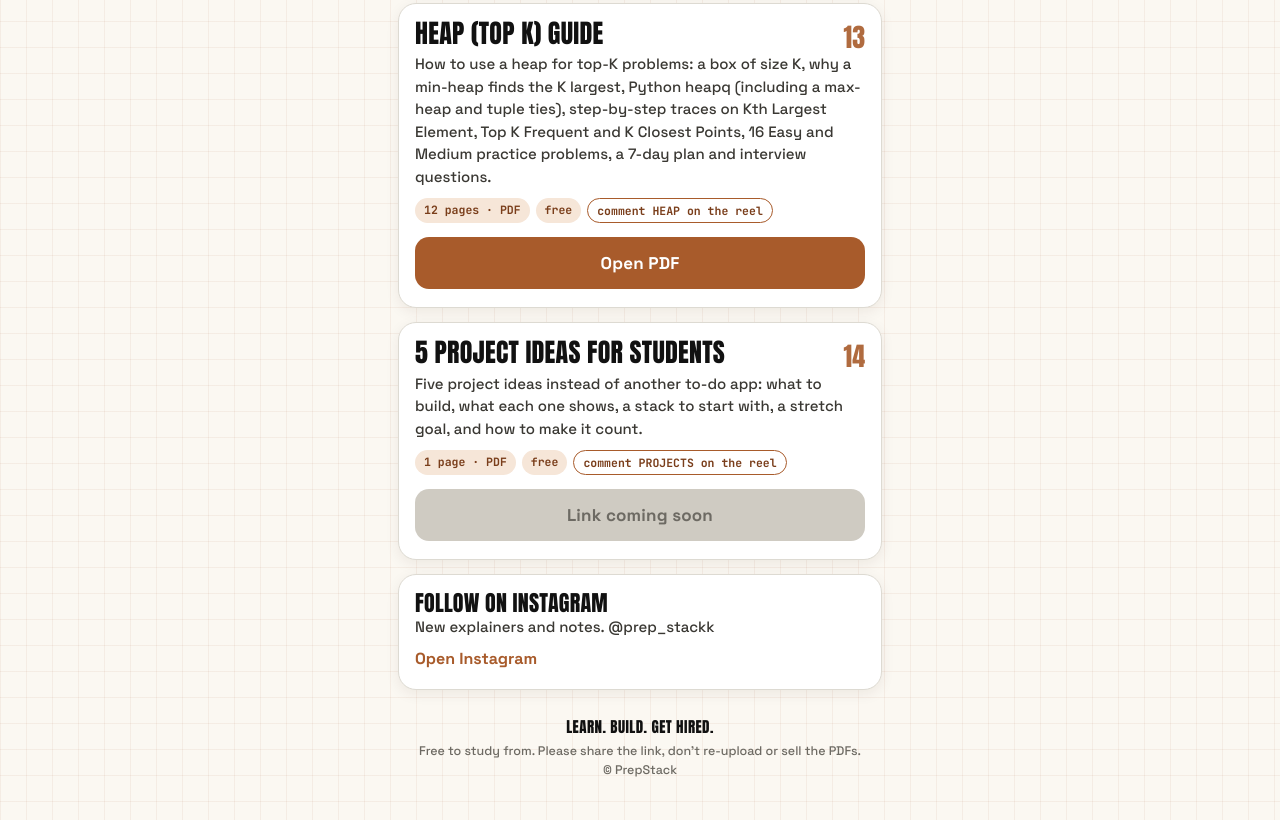
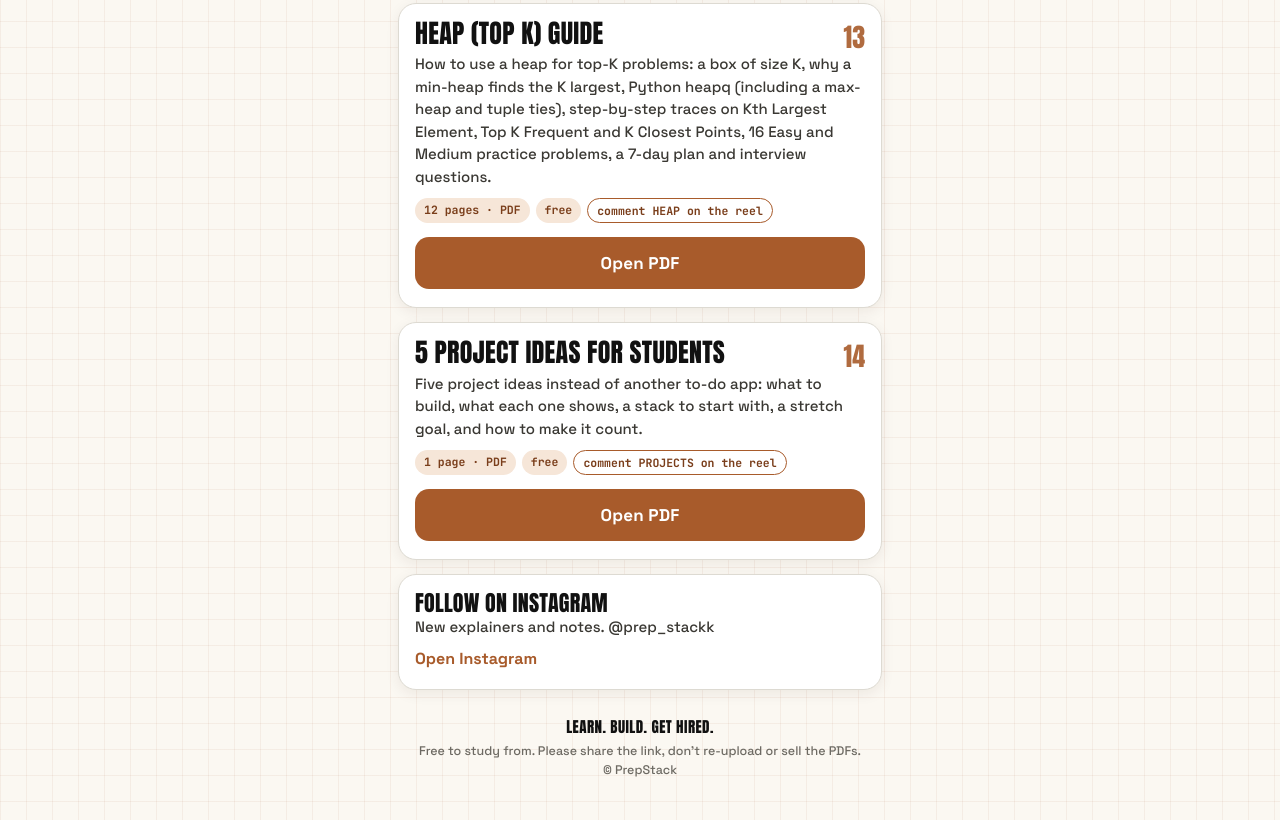
Before and after one commit to Harsha07r/prepstack-notes, a plain HTML site: page index.html in a window 1280 px wide. Shown: the part 3619-4439 px from the top of the page. Drawn offline with Linux system fonts and the light colour scheme.

Commit message:
Add files via upload

```diff
--- a/index.html
+++ b/index.html
@@ -152,7 +152,7 @@ footer b { font-family: 'Anton', sans-serif; font-weight: 400; letter-spacing: .
       <h2>5 Project Ideas for Students</h2>
       <p>Five project ideas instead of another to-do app: what to build, what each one shows, a stack to start with, a stretch goal, and how to make it count.</p>
       <div class="chips"><span>1 page · PDF</span><span>free</span><span class="kw">comment PROJECTS on the reel</span></div>
-      <span class="btn off" aria-disabled="true">Link coming soon</span>
+      <a class="btn" href="https://drive.google.com/file/d/1ifdob3U0tSsXDuUHRzD8J10WmlxiDANd/view?usp=sharing" target="_blank" rel="noopener">Open PDF</a>
     </article>
     <a class="card link" href="https://www.instagram.com/prep_stackk/" target="_blank" rel="noopener"><h2>Follow on Instagram</h2><p>New explainers and notes. @prep_stackk</p><span class="go">Open Instagram</span></a>
   </main>
```
